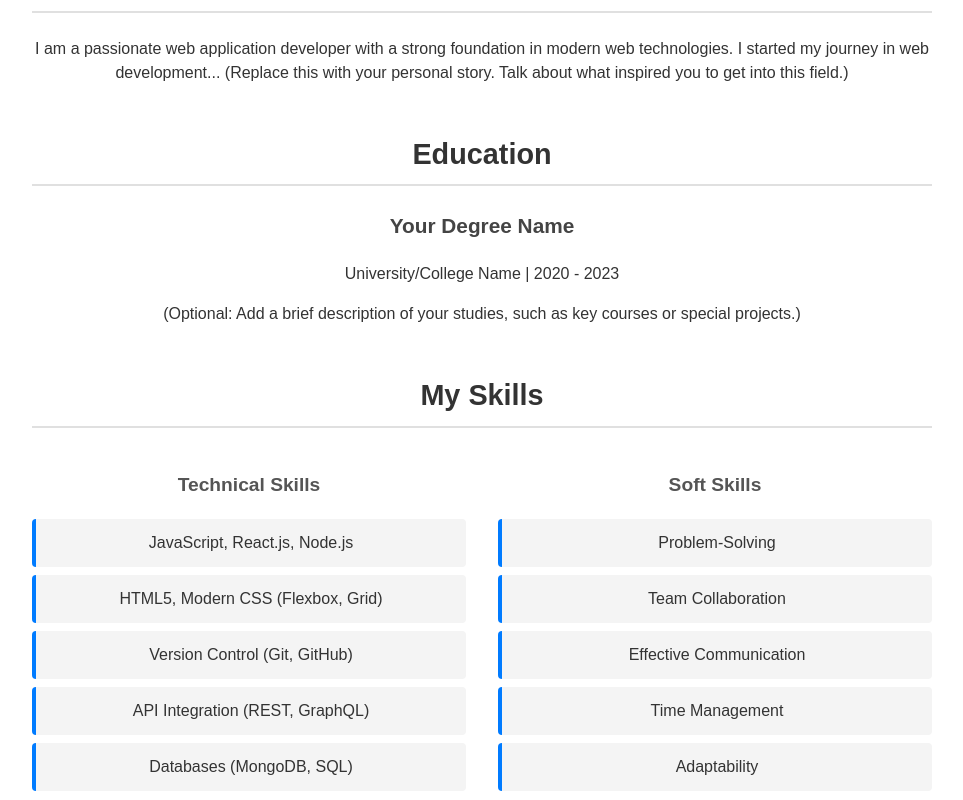
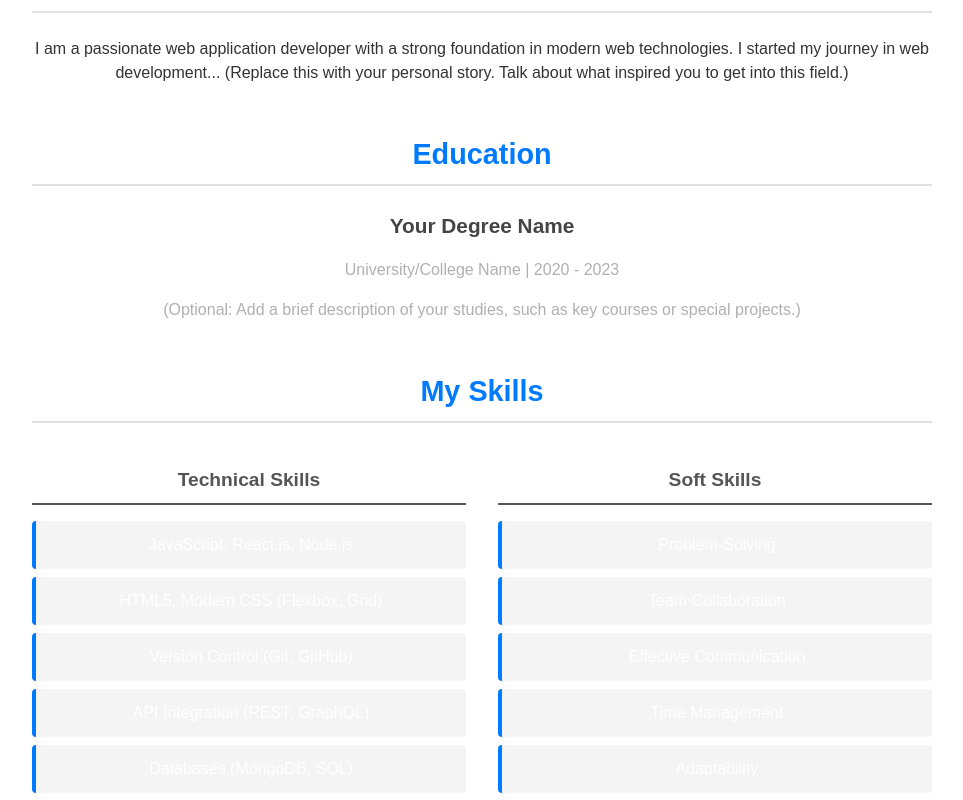
Before and after one commit to ICT-Courses/ict2233-ca-02-nimalinimesha, a React (Vite) app in the folder portfolio/: page /about in a window 1280 px wide. Shown: the part 340-1140 px from the top of the page, without its empty margins (158-1121 px from the left). Built offline with nearby package versions, Linux system fonts and the light colour scheme.

Commit message:
add the my skill in aboutpage

```diff
--- a/portfolio/src/pages/AboutPage.css
+++ b/portfolio/src/pages/AboutPage.css
@@ -8,6 +8,165 @@
   color: #333;
 }
 
+
+.about-page-container {
+  padding: 4rem 2rem;
+  max-width: 1200px;
+  margin: 0 auto;
+}
+
+.about-header {
+  text-align: center;
+  margin-bottom: 3rem;
+}
+
+.about-header h1 {
+  font-size: 3rem;
+  font-weight: bold;
+  color: #f0f0f0;
+}
+
+.about-header .subtitle {
+  font-size: 1.2rem;
+  color: #cccccc;
+}
+
+.about-content-section {
+  display: flex;
+  flex-direction: row;
+  align-items: center;
+  gap: 4rem;
+  margin-bottom: 4rem;
+}
+
+.about-text {
+  flex: 1;
+}
+
+.about-text h2 {
+  font-size: 2.5rem;
+  font-weight: bold;
+  color: #007bff;
+  margin-bottom: 1rem;
+}
+
+.about-text p {
+  font-size: 1.1rem;
+  line-height: 1.6;
+  color: #cccccc;
+}
+
+.about-image-container {
+  flex: 0 0 auto;
+  width: 300px;
+  height: 300px;
+  border-radius: 50%;
+  overflow: hidden;
+  box-shadow: 0 10px 20px rgba(0, 0, 0, 0.4);
+  border: 5px solid #444;
+}
+
+.about-image {
+  width: 100%;
+  height: 100%;
+  object-fit: cover;
+  display: block;
+}
+
+.about-section {
+  margin-bottom: 4rem;
+}
+
+.about-section h2 {
+  font-size: 2.5rem;
+  font-weight: bold;
+  color: #007bff;
+  margin-bottom: 2rem;
+  text-align: center;
+}
+
+.card {
+  background-color: #2c2c2c;
+  padding: 2rem;
+  border-radius: 10px;
+  box-shadow: 0 4px 10px rgba(0, 0, 0, 0.2);
+  transition: transform 0.3s ease, box-shadow 0.3s ease;
+}
+
+.card:hover {
+  transform: translateY(-5px);
+  box-shadow: 0 8px 16px rgba(0, 0, 0, 0.4);
+}
+
+.education-grid {
+  display: grid;
+  grid-template-columns: repeat(auto-fit, minmax(300px, 1fr));
+  gap: 2rem;
+  text-align: center;
+}
+
+.education-item h3 {
+  font-size: 1.5rem;
+  color: #f0f0f0;
+  margin-bottom: 0.5rem;
+}
+
+.education-item p {
+  color: #b0b0b0;
+}
+
+.education-item .description {
+  font-style: italic;
+  font-size: 1rem;
+  margin-top: 1rem;
+}
+
+.skills-container {
+  display: flex;
+  flex-wrap: wrap;
+  justify-content: center;
+  gap: 2rem;
+}
+
+.skills-list {
+  flex: 1;
+  min-width: 250px;
+}
+
+.skills-list h3 {
+  font-size: 1.5rem;
+  color: #007bff;
+  border-bottom: 2px solid #555;
+  padding-bottom: 0.5rem;
+  margin-bottom: 1rem;
+}
+
+.skills-list ul {
+  list-style: none;
+  padding: 0;
+  margin: 0;
+}
+
+.skills-list li {
+  background-color: #444;
+  padding: 0.5rem 1rem;
+  margin-bottom: 0.5rem;
+  border-radius: 5px;
+  color: #fff;
+  transition: background-color 0.3s ease;
+}
+
+.skills-list li:hover {
+  background-color: #007bff;
+}
+
+
+@media (max-width: 768px) {
+  .about-content-section {
+    flex-direction: column;
+    text-align: center;
+  }
+}
 .about-header {
   text-align: center;
   margin-bottom: 2rem;
--- a/portfolio/src/pages/ContactPage.css
+++ b/portfolio/src/pages/ContactPage.css
@@ -1,4 +1,4 @@
-/* src/pages/ContactPage.css */
+
 
 .contact-page {
   padding: 4rem 2rem;
@@ -147,7 +147,7 @@
   transform: scale(1.1);
 }
 
-/* Responsive adjustments */
+
 @media (max-width: 768px) {
   .contact-container {
     flex-direction: column;
```
